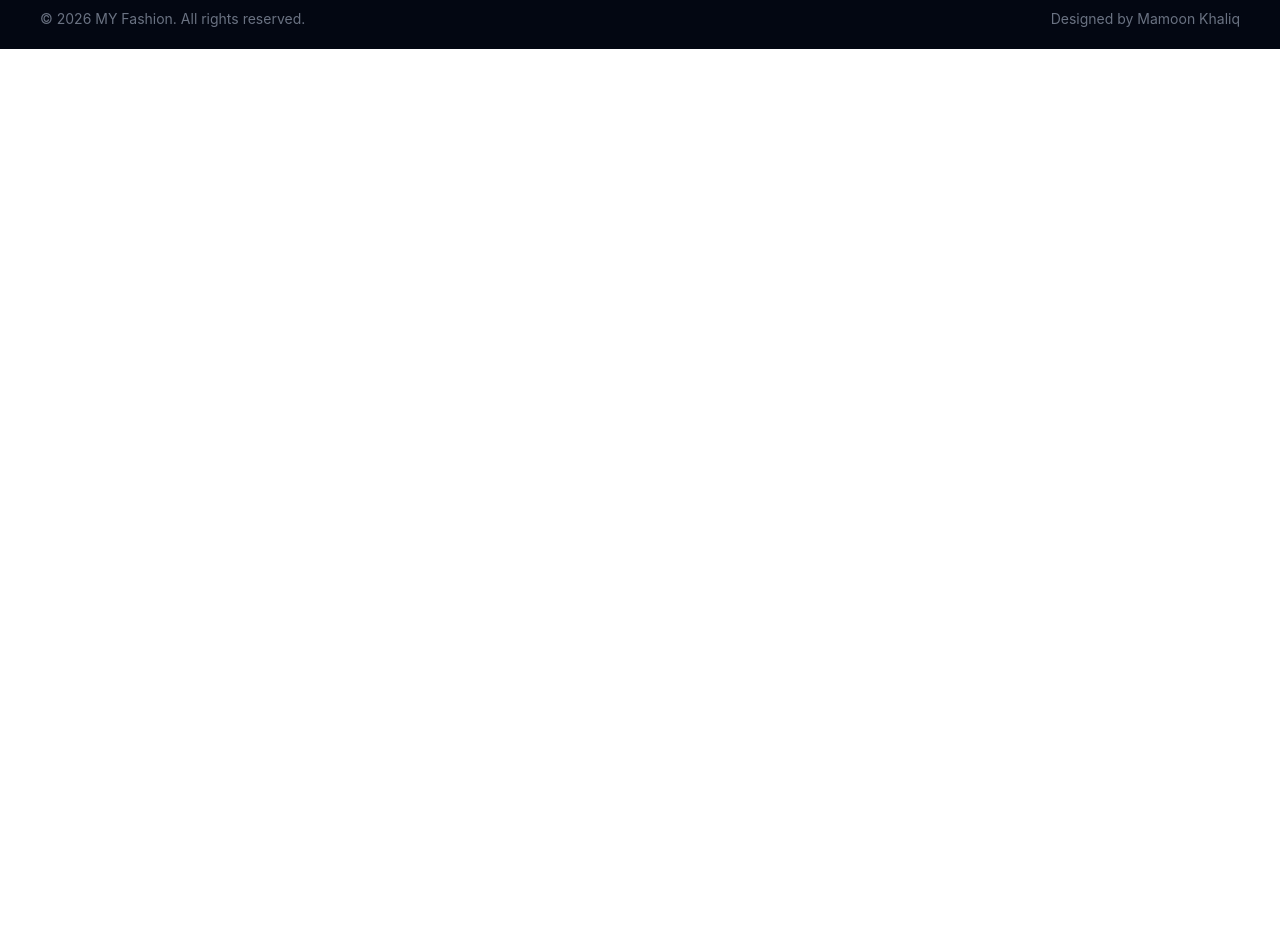
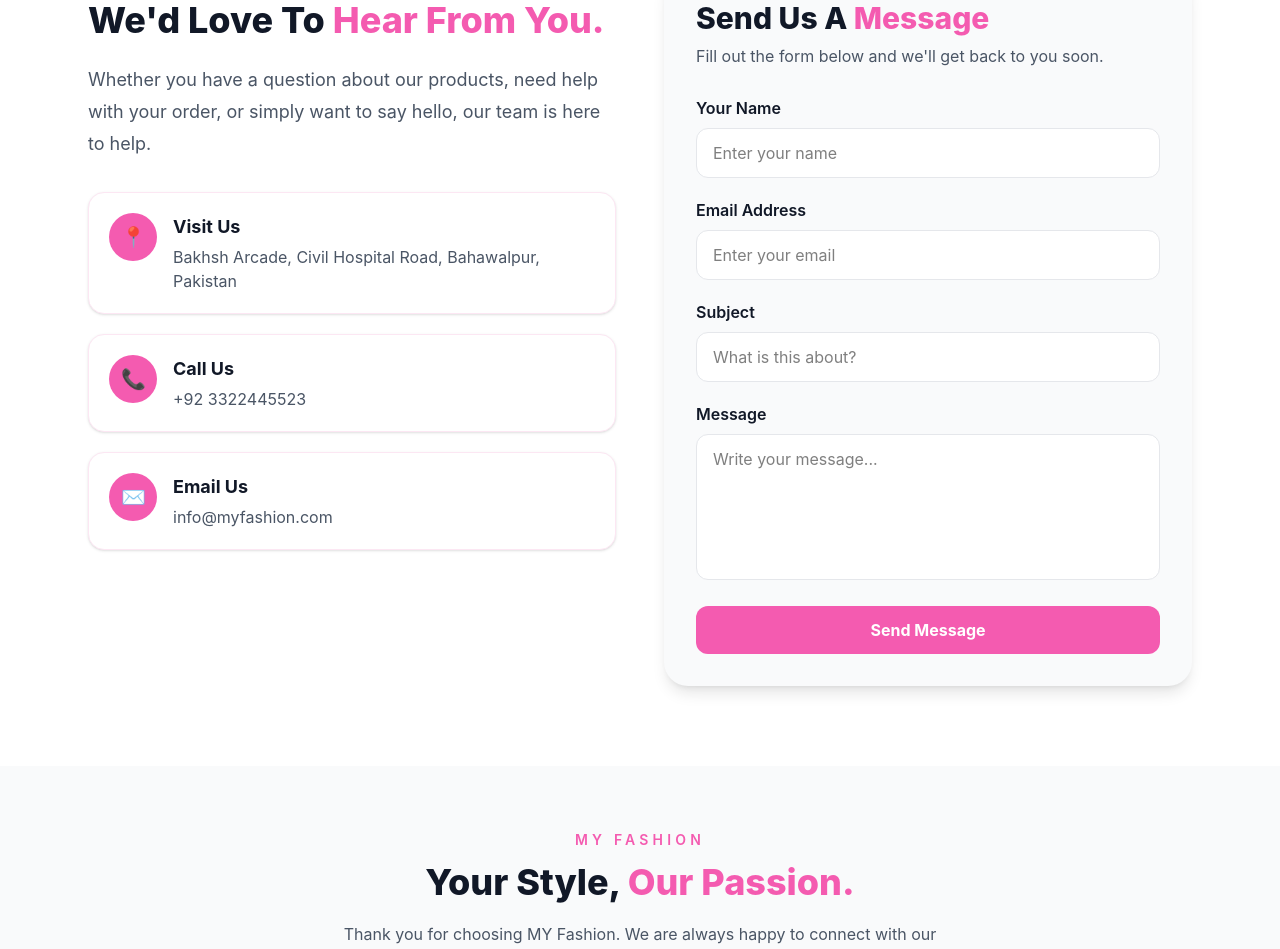
Before and after one commit to itzMK678/New-folder--2-, a React (Vite) app in the folder vite-project/: page /contact in a window 1280 px wide. Shown: the part 460-1409 px from the top of the page. Before the commit the page ends 800 px from the top, so only its background shows below. Built offline with nearby package versions, Linux system fonts and the light colour scheme.

Commit message:
Create Contact page

```diff
--- a/vite-project/src/Pages/Contact.jsx
+++ b/vite-project/src/Pages/Contact.jsx
@@ -1,9 +1,212 @@
-import React from 'react'
+import React from "react";
 
 const Contact = () => {
   return (
-    <div>Contact</div>
-  )
-}
+    <div className="min-h-screen bg-white">
 
-export default Contact
+      {/* Hero Section */}
+      <section className="relative bg-[#f45bb0] text-white py-20">
+        <div className="mx-auto max-w-5xl px-6 text-center">
+          <h1 className="text-5xl font-extrabold mb-5">
+            Get In <span className="text-white">Touch</span>
+          </h1>
+
+          <p className="mx-auto max-w-3xl text-lg leading-8">
+            Have a question, need help, or want to know more about our
+            products? We would love to hear from you.
+          </p>
+        </div>
+      </section>
+
+
+      {/* Contact Information + Form */}
+      <section className="mx-auto max-w-6xl px-6 py-20">
+
+        <div className="grid gap-12 md:grid-cols-2">
+
+          {/* Contact Information */}
+          <div>
+            <p className="mb-3 text-sm font-semibold tracking-[0.3em] text-[#f45bb0]">
+              CONTACT US
+            </p>
+
+            <h2 className="mb-6 text-4xl font-extrabold text-[#111827]">
+              We'd Love To <span className="text-[#f45bb0]">Hear From You.</span>
+            </h2>
+
+            <p className="mb-8 text-lg leading-8 text-gray-600">
+              Whether you have a question about our products, need help with
+              your order, or simply want to say hello, our team is here to
+              help.
+            </p>
+
+
+            {/* Address */}
+            <div className="mb-5 flex items-start gap-4 rounded-2xl border border-pink-100 bg-white p-5 shadow-sm">
+              <div className="flex h-12 w-12 shrink-0 items-center justify-center rounded-full bg-[#f45bb0] text-xl">
+                📍
+              </div>
+
+              <div>
+                <h3 className="text-lg font-bold text-[#111827]">
+                  Visit Us
+                </h3>
+
+                <p className="mt-1 text-gray-600">
+                  Bakhsh Arcade, Civil Hospital Road,
+                  Bahawalpur, Pakistan
+                </p>
+              </div>
+            </div>
+
+
+            {/* Phone */}
+            <div className="mb-5 flex items-start gap-4 rounded-2xl border border-pink-100 bg-white p-5 shadow-sm">
+              <div className="flex h-12 w-12 shrink-0 items-center justify-center rounded-full bg-[#f45bb0] text-xl">
+                📞
+              </div>
+
+              <div>
+                <h3 className="text-lg font-bold text-[#111827]">
+                  Call Us
+                </h3>
+
+                <p className="mt-1 text-gray-600">
+                  +92 3322445523
+                </p>
+              </div>
+            </div>
+
+
+            {/* Email */}
+            <div className="flex items-start gap-4 rounded-2xl border border-pink-100 bg-white p-5 shadow-sm">
+              <div className="flex h-12 w-12 shrink-0 items-center justify-center rounded-full bg-[#f45bb0] text-xl">
+                ✉️
+              </div>
+
+              <div>
+                <h3 className="text-lg font-bold text-[#111827]">
+                  Email Us
+                </h3>
+
+                <p className="mt-1 text-gray-600">
+                  info@myfashion.com
+                </p>
+              </div>
+            </div>
+
+          </div>
+
+
+          {/* Contact Form */}
+          <div className="rounded-3xl bg-gray-50 p-8 shadow-lg">
+
+            <h2 className="mb-2 text-3xl font-extrabold text-[#111827]">
+              Send Us A <span className="text-[#f45bb0]">Message</span>
+            </h2>
+
+            <p className="mb-7 text-gray-600">
+              Fill out the form below and we'll get back to you soon.
+            </p>
+
+
+            <form className="space-y-5">
+
+              {/* Name */}
+              <div>
+                <label className="mb-2 block font-semibold text-[#111827]">
+                  Your Name
+                </label>
+
+                <input
+                  type="text"
+                  placeholder="Enter your name"
+                  className="w-full rounded-xl border border-gray-200 bg-white px-4 py-3 outline-none transition focus:border-[#f45bb0] focus:ring-2 focus:ring-pink-100"
+                />
+              </div>
+
+
+              {/* Email */}
+              <div>
+                <label className="mb-2 block font-semibold text-[#111827]">
+                  Email Address
+                </label>
+
+                <input
+                  type="email"
+                  placeholder="Enter your email"
+                  className="w-full rounded-xl border border-gray-200 bg-white px-4 py-3 outline-none transition focus:border-[#f45bb0] focus:ring-2 focus:ring-pink-100"
+                />
+              </div>
+
+
+              {/* Subject */}
+              <div>
+                <label className="mb-2 block font-semibold text-[#111827]">
+                  Subject
+                </label>
+
+                <input
+                  type="text"
+                  placeholder="What is this about?"
+                  className="w-full rounded-xl border border-gray-200 bg-white px-4 py-3 outline-none transition focus:border-[#f45bb0] focus:ring-2 focus:ring-pink-100"
+                />
+              </div>
+
+
+              {/* Message */}
+              <div>
+                <label className="mb-2 block font-semibold text-[#111827]">
+                  Message
+                </label>
+
+                <textarea
+                  rows="5"
+                  placeholder="Write your message..."
+                  className="w-full resize-none rounded-xl border border-gray-200 bg-white px-4 py-3 outline-none transition focus:border-[#f45bb0] focus:ring-2 focus:ring-pink-100"
+                ></textarea>
+              </div>
+
+
+              {/* Button */}
+              <button
+                type="submit"
+                className="w-full rounded-xl bg-[#f45bb0] px-6 py-3 font-bold text-white transition hover:bg-pink-600"
+              >
+                Send Message
+              </button>
+
+            </form>
+
+          </div>
+
+        </div>
+
+      </section>
+
+
+      {/* Bottom Section */}
+      <section className="bg-gray-50 py-16">
+        <div className="mx-auto max-w-5xl px-6 text-center">
+
+          <p className="mb-3 text-sm font-semibold tracking-[0.3em] text-[#f45bb0]">
+            MY FASHION
+          </p>
+
+          <h2 className="text-4xl font-extrabold text-[#111827]">
+            Your Style, <span className="text-[#f45bb0]">Our Passion.</span>
+          </h2>
+
+          <p className="mx-auto mt-5 max-w-2xl text-gray-600">
+            Thank you for choosing MY Fashion. We are always happy to connect
+            with our customers and help you find something you love.
+          </p>
+
+        </div>
+      </section>
+
+    </div>
+  );
+};
+
+export default Contact;
```
